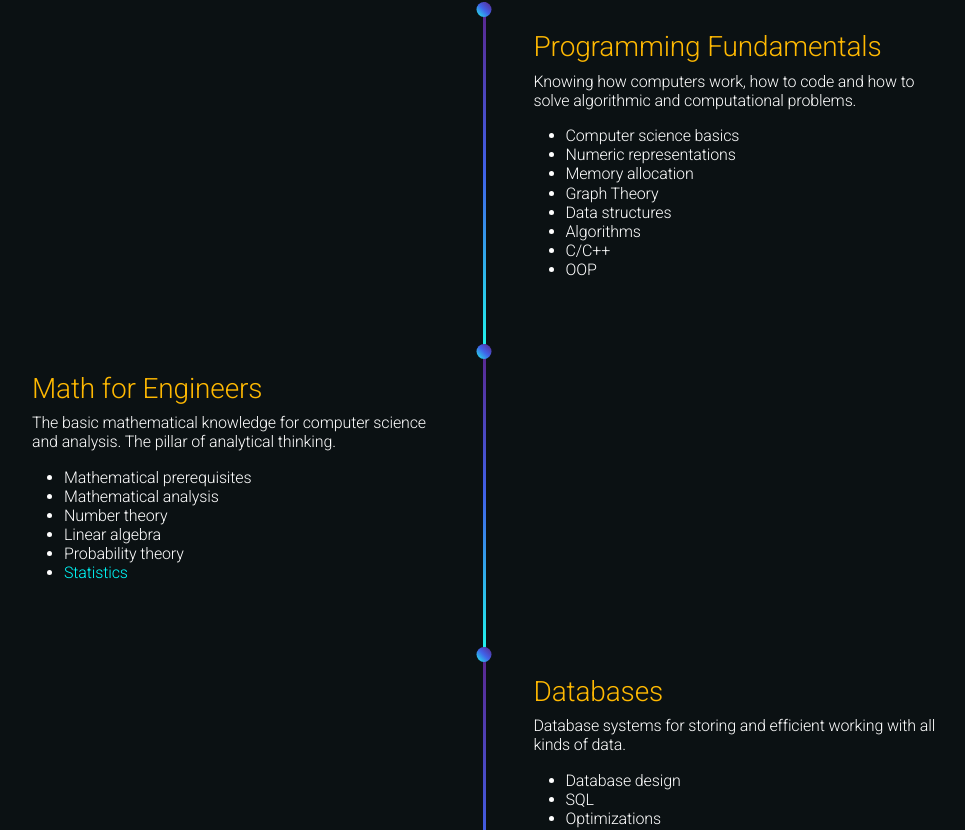
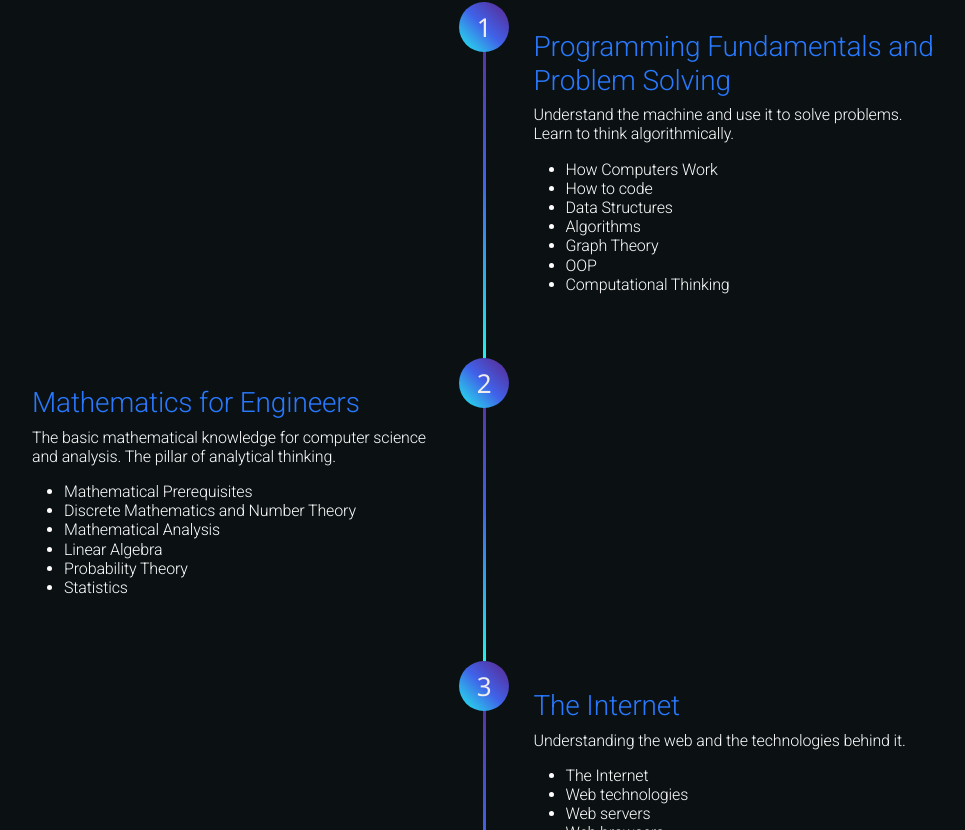
Before and after one commit to Sirvy/web-eng-journey, a React (Create React App) app: page / in a window 1280 px wide. Shown: the part 1130-1960 px from the top of the page, without its empty margins (156-1121 px from the left). Built offline with nearby package versions, Linux system fonts and the light colour scheme.

Commit message:
Redo courses

```diff
--- a/src/pages/parts/SkillsSection.js
+++ b/src/pages/parts/SkillsSection.js
@@ -2,38 +2,190 @@ import {Link} from "react-router-dom"
 
 const skillList = [
     {
-        title: "Programming Fundamentals",
-        small: "(How to code)",
+        title: "Programming Fundamentals and Problem Solving",
+        small: "Learn to code. Learn to think.",
         url: "courses/programming",
-        description: "Knowing how computers work, how to code and how to solve algorithmic and computational problems.",
+        description: "Understand the machine and use it to solve problems. Learn to think algorithmically.",
         topics: [
-            "Computer science basics",
-            "Numeric representations",
-            "Memory allocation",
+            "How Computers Work",
+                // Computer science basics
+                // Memory, binary, numeric representations, architecture
+                // Automata, Turing machines, finite state machines, Computation
+            "How to code",
+                // Programming Languages
+                // Program flows, loops, conditions
+                // C/C++
+                // Debugging
+            "Data Structures",
+            "Algorithms",
+                // Searching, sorting, recursion
+                // Complexity, Big O notation
+                // Divide and conquer, dynamic programming
             "Graph Theory",
-            "Data structures",
-            "Algorithms",
-            "C/C++",
             "OOP",
+            "Computational Thinking",
+                // Problem solving
+                // Problem decomposition and abstraction
         ]
     },
+
     {
-        title: "Math for Engineers",
-        small: "(Analytical thinking)",
+        title: "Mathematics for Engineers",
+        small: "The Engineer's Mind. Math, Logic and Models.",
         url: "courses/math",
         description: "The basic mathematical knowledge for computer science and analysis. The pillar of analytical thinking.",
         topics: [
-            "Mathematical prerequisites",
-            "Mathematical analysis",
-            "Number theory",
-            "Linear algebra",
-            "Probability theory",
-            {title: "Statistics", url: "math/statistics/statistics.md"},
+            "Mathematical Prerequisites",
+                // The basics
+                // Logic
+                // Set theory
+                // Functions, logarithms, relations
+                // Mathematical induction
+            "Discrete Mathematics and Number Theory",
+                // The secret weapon in algorithms
+                // Combinatorics
+                // Graph theory
+                // Number theory
+                // Cryptography
+            "Mathematical Analysis",
+                // For Precision and limitations
+                // Limits, continuity, derivatives
+                // Integrals
+            "Linear Algebra",
+                // For graphics, ML and complex models
+                // Matrices, determinants, eigenvalues
+                // Vector spaces
+            "Probability Theory",
+                // Think in patterns, risks and uncertainty
+                // Random variables, distributions
+                // Expectation, variance
+            "Statistics",
+                // For data analysis and real world applications
+                // {title: "Statistics", url: "math/statistics/statistics.md"},
         ]
     },
+
+    {
+        title: "The Internet",
+        small: "Understand the Web",
+        url: "courses/internet",
+        description: "Understanding the web and the technologies behind it.",
+        topics: [
+            "The Internet",
+                // History, structure, protocols
+                // TCP/IP, OSI model
+                // TCP, UDP
+                // IP address, Domains, URLs, Routing, CDNs
+                // DNS, HTTP, HTTPS
+                // MIME types, headers, cookies, caching
+            "Web technologies",
+                // HTML, CSS, JavaScript
+                // Web servers, web browsers
+            "Web servers",
+                // Apache, Nginx
+                // Web server administration
+            "Web browsers",
+                // Chrome, Firefox
+                // JS, V8 engine, Rendering, DOM
+                // Web APIs
+                // WebAssembly
+                // Web browser security
+            "HTTP",
+                // HTTP/1.1, HTTP/2, HTTP/3
+                // REST API
+                // WebSockets
+            "Network security, Firewalls",
+            "VPN",
+            "Application protocols (HTTP, SSH, FTP, ...)",
+            "Web3",
+                // Blockchain
+                // Bitcoin
+                // Ethereum
+                // Smart contracts
+                // Ethereum Virtual Machine
+                // Wake framework
+                // Proof of Stake
+        ]
+    },
+
+    {
+        title: "Frontend Development",
+        small: "The visible part that feels great.",
+        url: "courses/frontend",
+        description: "Frontend development with HTML, CSS and JavaScript. GUI/UX design.",
+        topics: [
+            "GUI/UX design",
+                // Accessibility
+                // Usability
+                // User experience
+            "HTML/CSS",
+                // Flexbox, Grid, Responsive design
+                // CSS frameworks
+            "JavaScript",
+            "React",
+                // Hooks, ...
+                // Router, ...
+                // APIs, mockups
+            "FrontEnd security",
+            "FrontEnd performance",
+            "WebSockets",
+            "TypeScript",
+            "Creative coding",
+            "Game development",
+        ]
+    },
+
+    {
+        title: "Backend Development",
+        small: "The invisible part that works.",
+        url: "courses/backend",
+        description: "Backend development with PHP, Java and JavaScript. REST API.",
+        topics: [
+            "Backend development",
+                // The basics
+                // REST API
+                // Microservices
+                // SOA, DDD
+                // Integration and communication
+                // Persistence
+                // Authentication and authorization
+                    // JWT, OAuth2, OpenID
+                // Asynchronous programming
+                // MVC, cookies, tokens
+            "PHP",
+                // The language
+                // Symfony framework
+                // Nette framework
+                // REST API
+                // PHP security
+                // PHP performance
+            "Node.js",
+                // The language
+                // Express.js
+                // REST API
+                // Node.js security
+                // Node.js performance
+            "Java",
+                // The language
+                // Java Enterprise
+                // Spring MVC
+                // Spring Boot
+                // Hibernate
+                // REST API
+                // Java security
+                // Java performance
+            "Kotlin",
+                // The language
+            ".NET C#",
+                // LINQ
+                // Entity framework
+                // Asynchronous programming
+        ]
+    },
+
     {
         title: "Databases",
-        small: "(All the data)",
+        small: "All the data",
         url: "courses/databases",
         description: "Database systems for storing and efficient working with all kinds of data.",
         topics: [
@@ -47,193 +199,71 @@ const skillList = [
             "Teradata",
             "BigData",
             "Database models",
-            "Database server administration"
+            "Database server administration",
         ]
     },
+
     {
-        title: "PHP",
-        small: "(80% of all websites)",
-        url: "courses/php",
-        description: "Backend scripting with PHP, the language that carries over 70% of all the websites.",
+        title: "Software Engineering",
+        small: "Design large architectures",
+        url: "courses/software-engineering",
+        description: "Real-world software engineering with Java technology.",
         topics: [
-            "The language",
-            "Persistence",
-            "REST API",
-            "Scraping and Crawling",
-            "Symfony framework",
-            "Nette framework",
-            "PHP security",
+            "Software design and analysis",
+                // UML
+            "Versioning",
+                // Git
+            "Architectural patterns",
+                // MVC, MVVM, MVP
+            "Design patterns",
+                // Singleton, Factory, Observer...
+            "Clean Code",
+                // Best practices
+                // SOLID
+                // Code reviews
+                // Code quality tools
+                // Code quality metrics
+                // Code quality standards
+            "Software architectures",
+                // Microservices
+                // SOA, DDD
+                // Integration and communication
+                // Event-driven architecture
+                // Message brokers, RabbitMQ, Kafka
+                // Load balancing
+                // Performance,
+                // Sharding and partitioning,
+                // Caching, CDN,
+                // Streaming, Messaging, Pub/Sub,
+                // Edge computing,
+            "Testing",
+                // Unit testing
+                // Integration testing
+                // System testing
+                // Performance testing
+                // Load testing
+                // Security testing
+                // Test-driven development
+                // Mocking
+                // End-to-end testing
+                // Regression testing
+            "System integration",
+            "Project management",
+                // Changelogs, Documentation
+                // Configuration management
+                // Agile, Scrum
         ]
     },
+
     {
-        title: "JavaScript",
-        small: "(The Web)",
-        url: "courses/js",
-        description: "Frontend scripting with JS, understanding web technologies and the web browser.",
-        topics: [
-            "GUI/UX design",
-            "HTML/CSS",
-            "JavaScript",
-            "React",
-            "Next.js",
-            "Node.js",
-            "Web browsers",
-            "FrontEnd security",
-            "WebSockets",
-            "TypeScript",
-            "Creative coding"
-        ]
-    },
-    {
-        title: "Basic Networking",
-        small: "(The Internet)",
-        url: "courses/networking",
-        description: "Basic computer networking and communication.",
-        topics: [
-            "The internet, HTTP",
-            "IP address",
-            "Networking models",
-            "Ethernet",
-            "Virtual networks",
-            "Switching and Routing",
-            "TCP and UDP",
-            "DNS",
-            "Network security, Firewalls",
-            "VPN",
-            "Application protocols (HTTP, SSH, FTP, ...)",
-            "Wireless"
-        ]
-    },
-    {
-        title: "Software Engineering",
-        url: "courses/java",
-        small: "(Design large architectures)",
-        description: "Actual software engineering with Java technology.",
-        topics: [
-            "Software design and analysis",
-            "UML",
-            "Git",
-            "Java Enterprise",
-            "Design patterns",
-            "Best practices",
-            "Software architectures",
-            "Testing",
-            "Microservices",
-            "Spring, Hibernate",
-            "System integration"
-        ]
-    },
-    {
-        title: "Modern backend - .NET, Golang, Kotlin, Scala",
-        small: "(Modern Backend)",
-        url: "courses/dotnet",
-        description: "Modern programming with alternatives to Java.",
-        topics: [
-            ".NET C#",
-            "LINQ",
-            "Entity framework",
-            "Asynchronous programming",
-            "Golang",
-            "Kotlin",
-            "Scala"
-        ]
-    },
-    {
-        title: "DevOps",
-        small: "(The infrastructure)",
-        url: "courses/devops",
-        description: "Administrating the web infrastructure, deployment and pipelines.",
-        topics: [
-            "Shell scripting",
-            "Hosting",
-            "Web Server administration",
-            "Cloud",
-            "Virtualization",
-            "Docker",
-            "Kubernetes",
-            "IaaS",
-            "Load balancing",
-            "CI/CD",
-            "Jenkins",
-            "Infrastructure as code",
-            "Logging and monitoring",
-        ]
-    },
-    {
-        title: "Microservices",
-        small: "Highly performant and scalable systems",
-        url: "courses/microservices",
-        description: "Designing and implementing microservices, the modern way of building large systems.",
-        topics: [
-            "Microservices",
-            "SOA, DDD",
-            "Integration and communication",
-            "Deployment and orchestration",
-            "Event-driven architecture",
-            "Load balancing",
-            "Performance",
-            "Sharding and partitioning",
-            "Caching, CDN",
-            "Streaming, Messaging, Pub/Sub",
-            "Edge computing",
-        ]
-    },
-    {
-        title: "Combinatorial Optimization",
-        small: "(Solving the largest problems)",
-        url: "courses/cop",
-        description: "Solving massive instances using heuristics and approximation.",
-        topics: [
-            "P vs. NP",
-            "Heuristics",
-            "Simulated annealing",
-            "Simulated evolution",
-            "Genetic algorithms"
-        ]
-    },
-    {
-        title: "Distributed Systems",
-        small: "(High performance computing)",
-        url: "courses/distributed",
-        description: "Solving massive instances using high performance parallel and distributed computing systems.",
-        topics: [
-            "Parallel programming",
-            "OpenMP",
-            "Combinatorial searching",
-            "Parallel algorithms",
-            "Parallel computing",
-            "MPI",
-            "Combinatorial topologies",
-            "Distributed computing",
-            "Distributed algorithms"
-        ]
-    },
-    {
-        title: "Web Analysis",
-        small: "(Analyze the internet)",
-        url: "courses/analysis",
-        description: "Information retrieval, Similarity search, Multimedia, Web mining, Python, Social network analysis, Recommender systems, Web semantics",
-        topics: [
-            "Python",
-            "Information retrieval",
-            "Text mining",
-            "NLP",
-            "Similarity search",
-            "Multimedia",
-            "Web mining",
-            "Social network analysis",
-            "Recommender systems",
-            "Data stream mining",
-            "Web semantics",
-            "Knowledge graphs"
-        ]
-    },
-    {
-        title: "Web Security",
-        small: "(Protect the Web)",
+        title: "Security and Hacking",
+        small: "Protect the Web",
         url: "courses/security",
         description: "Understanding the steps behind the most frequent attacks on web, being able to replicate them and to defend against them.",
         topics: [
+            "Web security principles",
+            "Secure coding practices",
+            "OWASP",
             "Encryption",
             "Server-side attacks",
             "SQL injection",
@@ -248,41 +278,121 @@ const skillList = [
             "Certificates, CAs"
         ]
     },
+
+
     {
-        title: "Cloud Services",
-        small: "(Moving to Clouds)",
-        description: "Deploying and working with cloud services such as AWS and Azure.",
+        title: "Cloud and DevOps",
+        small: "The Infrastructure and Automation",
+        url: "courses/devops",
+        description: "Master modern infrastructure management, automated deployments, and scalable cloud operations across AWS and Azure platforms.",
         topics: [
-            "AWS security",
-            "AWS identity",
-            "IAM",
-            "AWS lambda",
-            "AWS databases",
-            "Azure analytics",
-            "Azure computing services",
-            "Azure storage",
-            "Azure networking"
+            "Linux and Shell scripting",
+            "Hosting",
+                // Web Server administration
+            "Containerization and Orchestration",
+                // Docker, Kubernetes
+            "CI/CD and Automation",
+                // Jenkins
+            "Infrastructure as code",
+            "Logging and monitoring",
+                // ELK stack
+                // Prometheus, Grafana
+            "Cloud Computing",
+            "AWS Core Services",
+                // AWS security
+                // AWS identity
+                // IAM
+                // AWS lambda
+                // AWS databases
+                // EC2, S3, RDS, DynamoDB, CloudFront, CloudWatch
+            "Azure Core Services",
+                // Azure analytics
+                // Azure computing services
+                // Azure storage
+                // Azure networking
         ]
     },
+
     {
-        title: "Blockchain",
-        small: "(Web3)",
-        description: "",
+        title: "Web Analysis",
+        small: "Make Systems Smart",
+        url: "courses/analysis",
+        description: "Learn how to extract, analyze, and enrich web data. Build intelligent systems with recommender engines, social network insights, and modern natural language tools.",
         topics: [
-            "Bitcoin",
-            "Web3",
-            "Smart contracts",
-            "Ethereum Virtual Machine",
-            "Wake framework",
-            "Proof of Stake"
+            "Python",
+            "Web Data Intelligence",
+                // Web scraping
+                // Web crawling
+                // Information retrieval
+                // Text mining
+                // NLP
+                // Similarity search
+                // Multimedia
+            "Social network analysis",
+            "Recommender systems",
+            "Data stream mining",
+            "Knowledge graphs and Web Semantics"
+                // RDF, OWL, SPARQL
         ]
     },
+
+    {
+        title: "Distributed Systems",
+        small: "High performance computing",
+        url: "courses/distributed",
+        description: "Solving massive instances using heuristics, high performance parallel and distributed computing systems.",
+        topics: [
+            "P vs. NP",
+            "Heuristics",
+            "Simulated annealing",
+            "Simulated evolution",
+            "Genetic algorithms",
+            "Parallel programming",
+            "OpenMP",
+            "Combinatorial searching",
+            "Parallel algorithms",
+            "Parallel computing",
+            "MPI",
+            "Combinatorial topologies",
+            "Distributed computing",
+            "Distributed algorithms"
+        ]
+    },
+
+    {
+        title: "The Real World Engineer",
+        small: "Final Chapter",
+        url: "courses/final",
+        description: "You have walked your path. Now walk into battle.",
+        topics: [
+            "Real world projects",
+            "Mock Interviews",
+            "Case studies",
+                // Real world problems
+                // Real world solutions
+                // Netflix architecture
+                // Twitter architecture
+                // Analysis of large systems problems from practice
+            "Portfolio-ready builds",
+            "Monetize your SaaS",
+            "Utilize AI as an Engineer",
+                // ChatGPT, Copilot
+                // AI tools
+        ]
+    }
 ]
 
 const SignUpButton = () => {
     return (
         <button className='glowing-btn'><span className='glowing-txt'>Become Web Engineer</span></button>
     )
+    // return (<div>
+    //     <button className='glowing-btn'><span className='glowing-txt'>Your Badge: Web Engineer</span></button>
+    //     <p>
+    //         This isn't a certificate.<br/>
+    //         It's a mindset. A skillset. A career. A future-proof weapon.
+    //     </p>
+    // </div>)
 }
 
 const SkillsSection = () => {
@@ -294,11 +404,11 @@ const SkillsSection = () => {
         if (i % 2 === 0) {
             skillsHTML.push(<div className="timeline-empty"></div>)
             skillsHTML.push(<div className="timeline-middle">
-                <div className="timeline-circle"></div>
+                <div className="timeline-circle">{i + 1}</div>
             </div>)
             skillsHTML.push(
                 <div className="timeline-component timeline-content">
-                    <h3>{skill.title}</h3>
+                    <h3 className="highlight">{skill.title}</h3>
                     <p>{skill.description}</p>
                     <ul>
                         {skill.topics.map(s => {
@@ -315,7 +425,7 @@ const SkillsSection = () => {
         } else {
             skillsHTML.push(
                 <div className="timeline-component timeline-content">
-                    <h3>{skill.title}</h3>
+                    <h3 className="highlight">{skill.title}</h3>
                     <p>{skill.description}</p>
                     <ul>
                         {skill.topics.map(s => {
@@ -330,7 +440,7 @@ const SkillsSection = () => {
                 </div>
             )
             skillsHTML.push(<div className="timeline-middle">
-                <div className="timeline-circle"></div>
+                <div className="timeline-circle">{i + 1}</div>
             </div>)
             skillsHTML.push(<div className="timeline-empty"></div>)
         }
--- a/src/scss/index.scss
+++ b/src/scss/index.scss
@@ -164,9 +164,9 @@ section {
     margin: 1rem 1rem 20px;
     border-radius: 6px;
 
-    h3 {
-      color: #FFB902;
-    }
+    // h3 {
+    //   color: #FFB902;
+    // }
   }
 
   .timeline-component {
@@ -211,12 +211,18 @@ section {
     position: absolute;
     top: 0;
     left: 50%;
-    width: 15px;
-    height: 15px;
     border-radius: 50%;
     background-image: linear-gradient(45deg, #21f2eb, #4062e9, #5c238a);
     -webkit-transform: translateX(-50%);
     transform: translateX(-50%);
+    width: 50px;
+    height: 50px;
+    text-align: center;
+    line-height: 50px;
+    vertical-align: middle;
+    font-family: 'Segoe UI', Tahoma, Geneva, Verdana, sans-serif;
+    font-weight: 500;
+    font-size: 26px;
   }
 }
 
```
